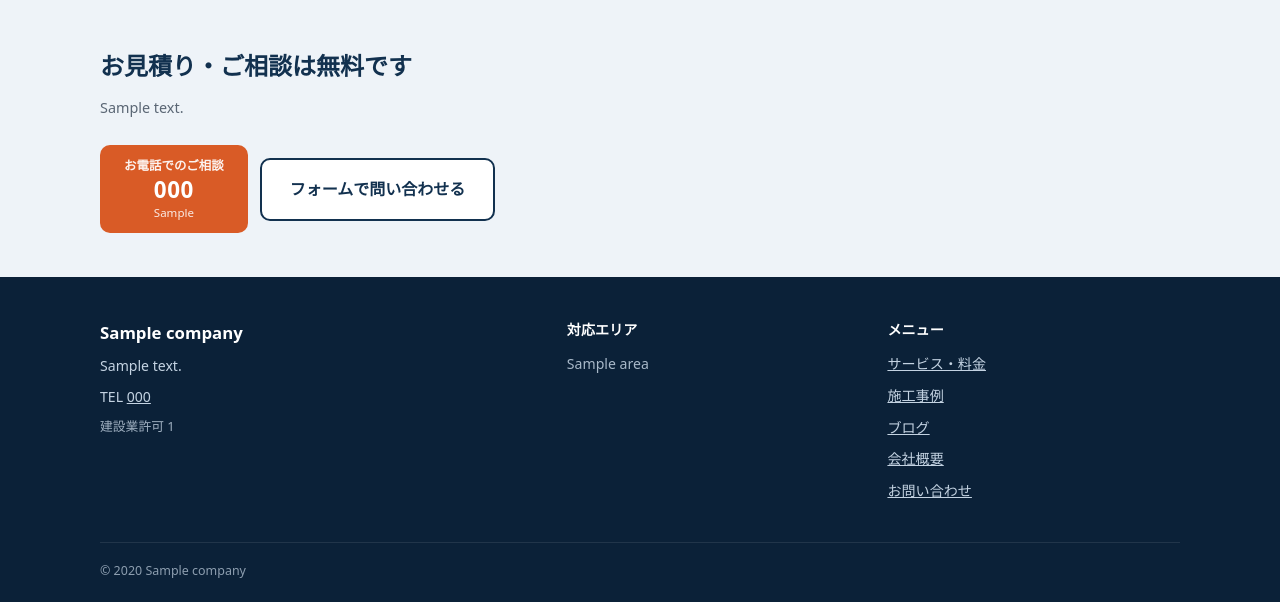
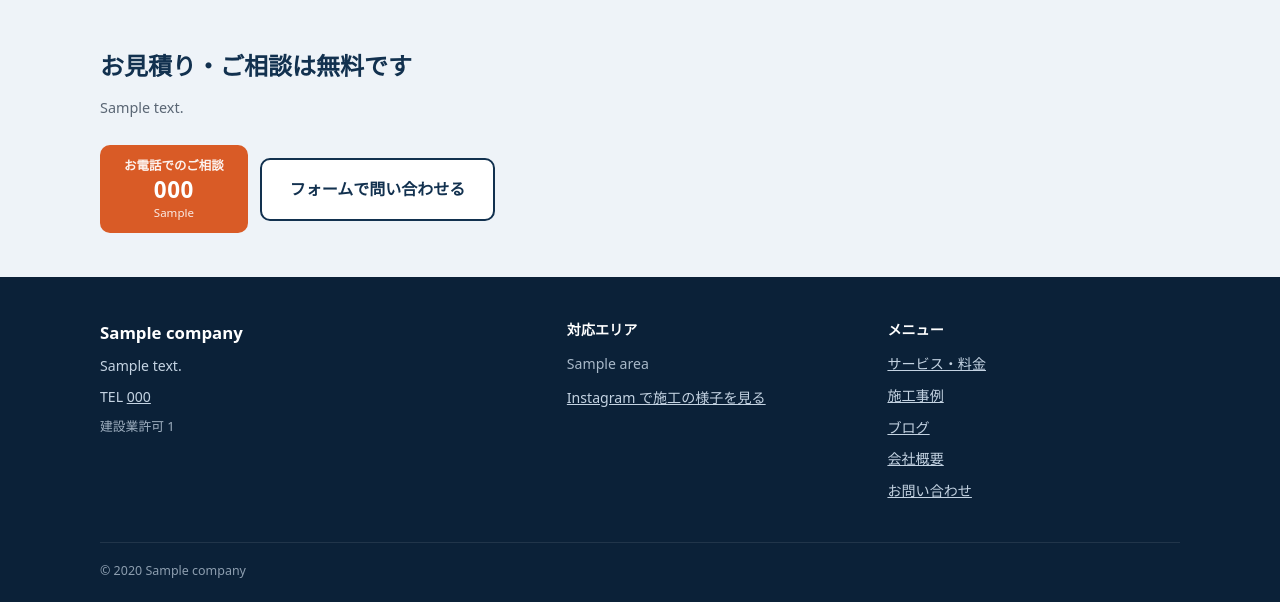
Before and after one commit to t1a2t2s3u/claude, a Python web app: template site/templates/page.html in a window 1280 px wide. Shown: the part 378-980 px from the top of the page. Run offline with Jinja, Linux system fonts and the light colour scheme; the template is opened without the code that fills it: most values are stand-ins (such as "Sample title", 1, 10 or a date in 2020).

Commit message:
サイトから Instagram への導線を追加
すでに運用中の Instagram に施工の様子が上がっているため、フッターと
問い合わせページから見に行けるようにした。構造化データの sameAs には
すでに入れてある。

「外部リソースを読み込まない」ことを確かめるテストが、Instagram への
リンクまで拾って失敗していた。テストの目的は表示速度を落とす読み込みを
防ぐことなので、script/img/iframe の src と link の href だけを対象にし、
リクエストを発生させない <a> のリンクは数えないようにした。あわせて
トップページだけでなく全ページを検査するようにしている。

Co-Authored-By: Claude Opus 5 <noreply@anthropic.com>
Claude-Session: https://claude.ai/code/session_018tnVthesxTHzM7VEmMwQqW

```diff
--- a/site/assets/style.css
+++ b/site/assets/style.css
@@ -306,6 +306,7 @@ a { color: var(--navy-light); }
 .contact-label { display: block; font-size: .78rem; font-weight: 700; color: var(--ink-muted); }
 .contact-value { display: block; font-size: 1.5rem; font-weight: 700; color: var(--navy); letter-spacing: .02em; }
 .contact-call .contact-value { color: var(--accent); }
+.contact-value.contact-sns { font-size: 1rem; line-height: 1.5; }
 .contact-note { display: block; font-size: .78rem; color: var(--ink-muted); }
 
 .map-wrap { padding-bottom: 3rem; }
@@ -331,6 +332,7 @@ a { color: var(--navy-light); }
 .footer-license { font-size: .8rem; opacity: .8; }
 .footer-heading { font-weight: 700; color: #fff; margin: 0 0 .5rem !important; }
 .footer-areas { opacity: .85; }
+.footer-sns { margin-top: .5rem !important; }
 .footer-links { list-style: none; margin: 0; padding: 0; }
 .footer-links li { margin-bottom: .35rem; }
 .footer-bottom { border-top: 1px solid rgba(255,255,255,.13); padding: 1rem 0; font-size: .78rem; opacity: .7; }
--- a/site/templates/base.html
+++ b/site/templates/base.html
@@ -68,6 +68,9 @@
     <div>
       <p class="footer-heading">対応エリア</p>
       <p class="footer-areas">{{ company.areas|join(' / ') }}</p>
+      {% if company.instagram_url %}
+      <p class="footer-sns"><a href="{{ company.instagram_url }}" rel="noopener">Instagram で施工の様子を見る</a></p>
+      {% endif %}
     </div>
     <div>
       <p class="footer-heading">メニュー</p>
--- a/site/templates/page.html
+++ b/site/templates/page.html
@@ -33,6 +33,13 @@
       <span class="contact-value">{{ company.phone }}</span>
       <span class="contact-note">{{ company.business_hours }}／{{ company.holidays }}</span>
     </a>
+    {% if company.instagram_url %}
+    <a class="contact-card" href="{{ company.instagram_url }}" rel="noopener">
+      <span class="contact-label">Instagram</span>
+      <span class="contact-value contact-sns">施工の様子を公開しています</span>
+      <span class="contact-note">DM でのご相談も承ります</span>
+    </a>
+    {% endif %}
     {% if company.email %}
     <div class="contact-card">
       <span class="contact-label">メール</span>
```
Also changed, not shown: tests/test_site_build.py (+12 -7 lines).
